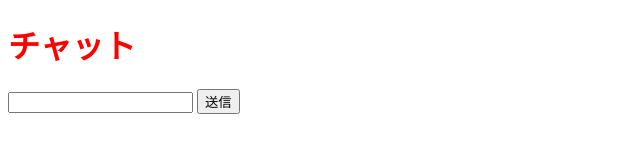
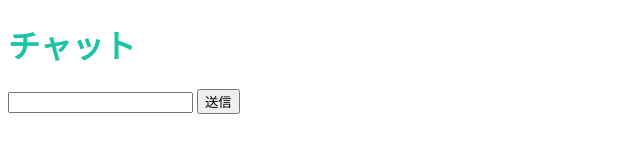
Before and after one commit to Jay2523/-, a website: page template.html in a window 1280 px wide. Shown: the whole page, without its empty margins (0-640 px from the left). Drawn offline with Linux system fonts and the light colour scheme.

Commit message:
色を変更しました

```diff
--- /dev/null
+++ b/main.js
@@ -0,0 +1 @@
+console.log("Hello World");
--- a/main.mjs
+++ b/main.mjs
@@ -8,7 +8,6 @@ app.use(express.urlencoded({ extended: true }));
 app.use(express.static("static"));
 const prisma = new PrismaClient();
 
-const template = fs.readFileSync("./template.html", "utf-8");
 app.get("/", async (request, response) => {
   const posts = await prisma.post.findMany();
   const html = template.replace(
--- a/static/style.css
+++ b/static/style.css
@@ -1,3 +1,3 @@
 .app-title {
-  color: #ff0000;
+  color: #1cc4a5;
 }
```
Also changed, not shown: 1 other file.
